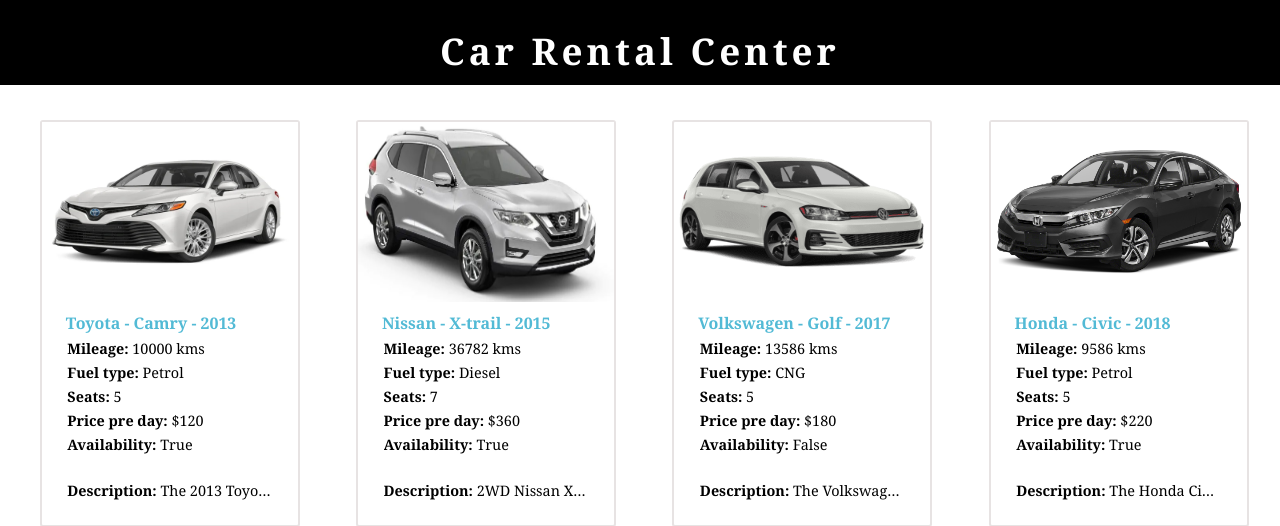
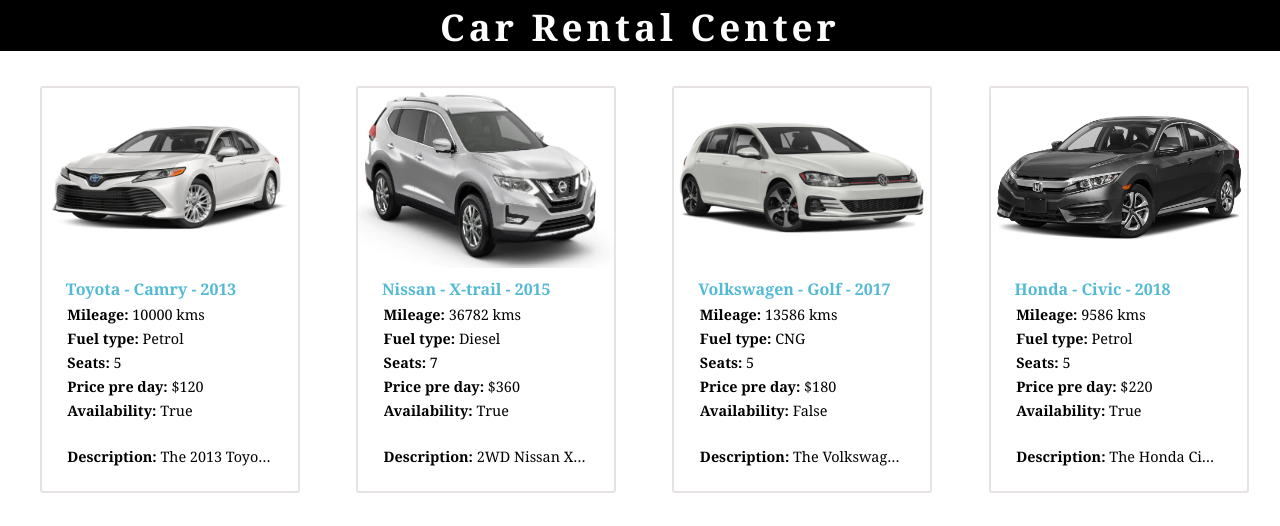
Before and after one commit to JasonZhongZexin/Vehicle_Rent, a PHP site: page / in a window 1280 px wide. Shown: the top 526 px of the page. Run offline with PHP 8.4, Linux system fonts and the light colour scheme.

Commit message:
Update hertz_uts.css
update header

```diff
--- a/hertz_uts.css
+++ b/hertz_uts.css
@@ -23,8 +23,8 @@ header {
 	letter-spacing: 4px;
 	margin-right: auto;
 	text-align: center;
-	padding-top: 15px;
-	line-height: 2em;
+	padding-top: 0px;
+	line-height: 1.5em;
 	font-size: 2.3em;
 }
 /* .header_btn{
```
